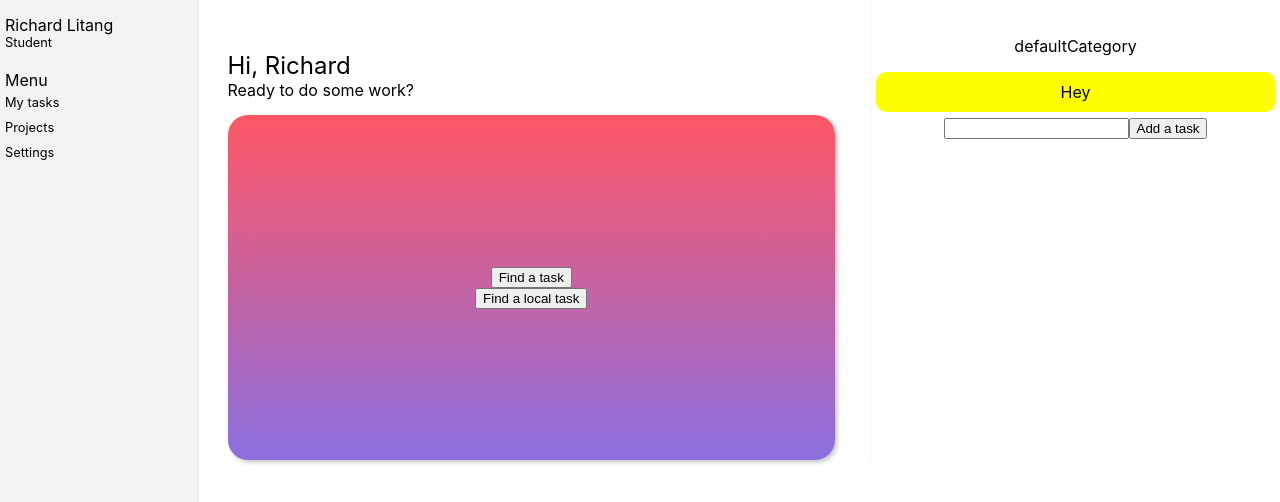
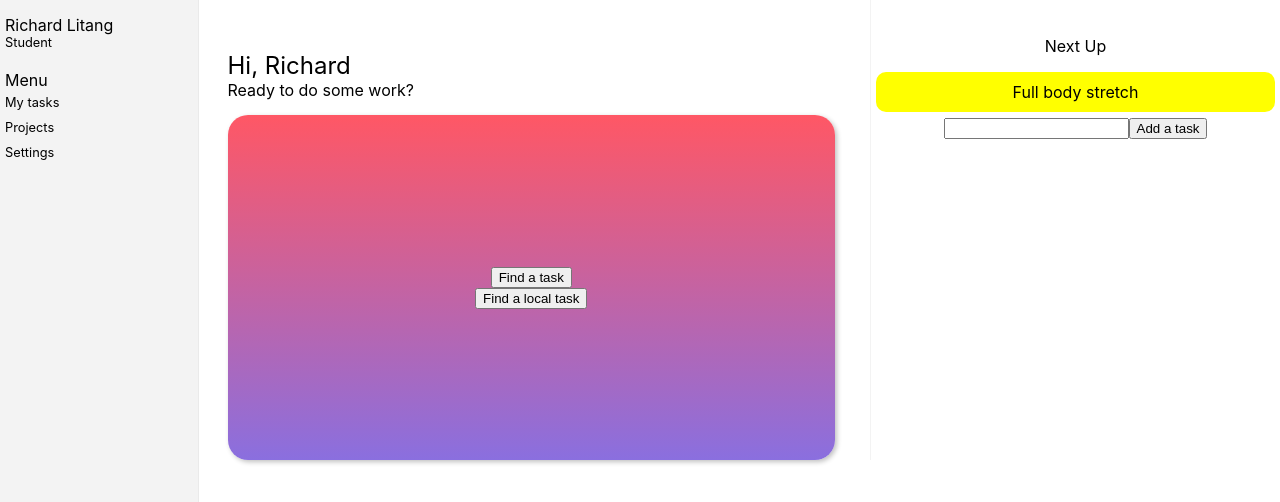
Before and after one commit to richardlitang/taskjar, a React (Create React App) app in the folder frontend/: page / in a window 1280 px wide. Shown: the top 502 px of the page. Built offline with nearby package versions, Linux system fonts and the light colour scheme.

Commit message:
refactor to useReducer

```diff
--- a/frontend/src/pages/Home.tsx
+++ b/frontend/src/pages/Home.tsx
@@ -1,5 +1,5 @@
 import React, { useEffect, useState, useRef, useReducer } from 'react';
-import {Task, Category} from '../types/types'
+import {Task, Collection} from '../types/types'
 import './styles.css'
 import {Link} from 'react-router-dom'
 import { FontAwesomeIcon } from '@fortawesome/react-fontawesome'
@@ -14,13 +14,13 @@ import { defaultCipherList } from 'constants';
 export default function Home() {
 
   // const rawUser = localStorage.getItem('user')
-  // let userItems: Category[] = [];
+  // let userItems: collection[] = [];
 
   // if (rawUser) {
   //   userItems = JSON.parse(rawUser)
   // }
 
-  // let defaultCategory = userItems
+  // let Next Up = userItems
 
     const idGenerator = () => {
       const tempId =  "" + Date.now() + (Math.floor(Math.random() * Math.pow(10, 3)))
@@ -32,53 +32,63 @@ export default function Home() {
     interface Action {
       type: string,
       name?: string,
-      category: Category["id"]
+      collection?: number,
+      updatedCollectionTasks?: Task[]
     }
 
-    const initialCategories: Category[] = [
+    const localData = localStorage.getItem('user')
+    let initialCollections: Collection[] = [];
+
+    if (localData) {
+      initialCollections= JSON.parse(localData)
+    } else {
+      initialCollections =  [
         {
           id: 0,
-        name: 'defaultCategory',
-        tasks: [{name: 'Hey', id: idGenerator()}]
+          name: 'Next Up',
+          tasks: [{name: 'Full body stretch', id: idGenerator()}]
         }
       ]
+    }
 
-
-    // const stringDefaultCat = JSON.stringify([defaultCategory])
-
-    // localStorage.setItem('user', stringDefaultCat)
-
-    const [categories, dispatch] = useReducer((state: Category[], action: Action) => {
-      // const categoryIndex = state.findIndex(category => category.id === action.category.id)
-
+    const [collections, dispatch] = useReducer((state: Collection[], action: Action) => {
+      // const collectionIndex = state.findIndex(collection => collection.id === action.payload.id)
+      switch (action.type) {
+        case 'reorder':
+          return state.map((collection) => {
+            if (collection.id === action.collection) {
+              return {
+                ...collection,
+                tasks: [...action.updatedCollectionTasks!]
+              }
+            }
+          return collection;
+        });
+        case 'add':
           if (!action.name) {
             return state;
           }
-
           const newTask: Task = {name: action.name, id: idGenerator()}
-
-      switch (action.type) {
-        case 'add':
-          return state.map((category) => {
-            if (category.id === action.category) {
+          return state.map((collection) => {
+            if (collection.id === action.collection) {
               return {
-                ...category,
-                tasks: [...category.tasks, newTask]
+                ...collection,
+                tasks: [...collection.tasks, newTask]
               }
             }
-            return category;
+          return collection;
         });
         default:
           return state;
       }
-    }, initialCategories);
+    }, initialCollections);
 
     const handleSubmit = (event: React.FormEvent )  => {
       event.preventDefault()
       dispatch({
         type: 'add',
         name: inputRef.current?.value,
-        category: 0
+        collection: 0
       });
 
       inputRef.current!.value = '';
@@ -86,13 +96,55 @@ export default function Home() {
       // setLocalTasks([...localTasks, newTask])
     }
 
-    useEffect(() => {
-      const updatedCategories = JSON.stringify(categories)
-      localStorage.setItem('user', updatedCategories)
-    }, [categories])
 
-    // console.log(items)
-    const onDragEnd = (result: DropResult) => {}
+
+    const onDragEnd = (result: DropResult) => {
+      const {source, destination} = result;
+
+      if (!destination) {
+        return;
+      }
+
+      const sourceId = parseInt(source.droppableId);
+      const destinationId = parseInt(destination.droppableId);
+
+      if (sourceId === destinationId) {
+        const changedCollection = collections.find((collection: Collection) => collection.id === destinationId)
+
+        if (changedCollection) {
+          const newCollectionTasks = [...changedCollection.tasks]
+          const [removed] = newCollectionTasks.splice(source!.index, 1)
+          newCollectionTasks.splice(destination!.index, 0, removed)
+
+          dispatch({
+            type: 'reorder',
+            collection: changedCollection.id,
+            updatedCollectionTasks: newCollectionTasks
+          })
+        }
+      } else {
+
+      }
+
+
+
+        // dispatch({
+        //   type: 'reorder',
+        //   name: inputRef.current?.value,
+        //   source: source,
+        //   destination: destination,
+        //   collection: 0
+        // });
+
+      // else {
+      //   const result = transferCategory(categories[sourceId], categories[destinationId], source, destination)
+
+      //   if (!result) {
+      //     return;
+      //   }
+      //   setCategories(result)
+      // }
+    }
 
 
     const fetchTask = async () => {
@@ -106,9 +158,9 @@ export default function Home() {
       // setUserTask(localTasks[randomIndex])
     }
 
-    useEffect(() => {
-      // fetchTask().catch(console.error)
-    }, [])
+    // useEffect(() => {
+    //   // fetchTask().catch(console.error)
+    // }, [])
 
     // const [edit, setEdit] = useState<boolean>(false);
     // const inputRef = useRef<HTMLInputElement>(null);
@@ -116,7 +168,11 @@ export default function Home() {
     //   inputRef.current?.focus();
     // }, [edit]);
 
-    console.log(categories)
+    useEffect(() => {
+      const updatedCollections = JSON.stringify(collections)
+      localStorage.setItem('user', updatedCollections)
+    }, [JSON.stringify(collections)])
+
     return (
       <div className="home">
         <div className="sidebar">
@@ -151,16 +207,15 @@ export default function Home() {
           <div className="user__collections-form">
             <div className="user__task-board">
               <DragDropContext onDragEnd={onDragEnd}>
-                {categories.map(category => {
-                   return <Droppable droppableId="0">
+                {collections.map((collection: Collection) => {
+                   return <Droppable droppableId={JSON.stringify(collection.id)} key={collection.id}>
                    {(provided, snapshot) => (
                      <div
                        ref={provided.innerRef}
                        {...provided.droppableProps}
                      >
-                       <p>{category.name}</p>
-                       {category.tasks.map((task, index) => {
-                         console.log(task)
+                       <p>{collection.name}</p>
+                       {collection.tasks.map((task, index) => {
                          return <Draggable
                            draggableId={task.id.toString()}
                            key={task.id}
--- a/frontend/src/types/types.ts
+++ b/frontend/src/types/types.ts
@@ -6,7 +6,7 @@ export interface Task {
     upvotes?: number
 }
 
-export interface Category {
+export interface Collection {
     id: number,
     name: string,
     tasks: Task[]
```
Lines whose indentation alone changed are shown as unchanged.
